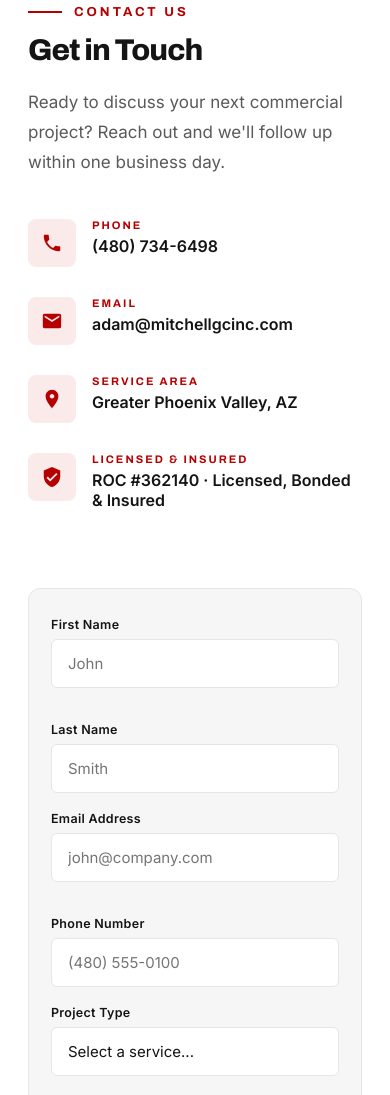
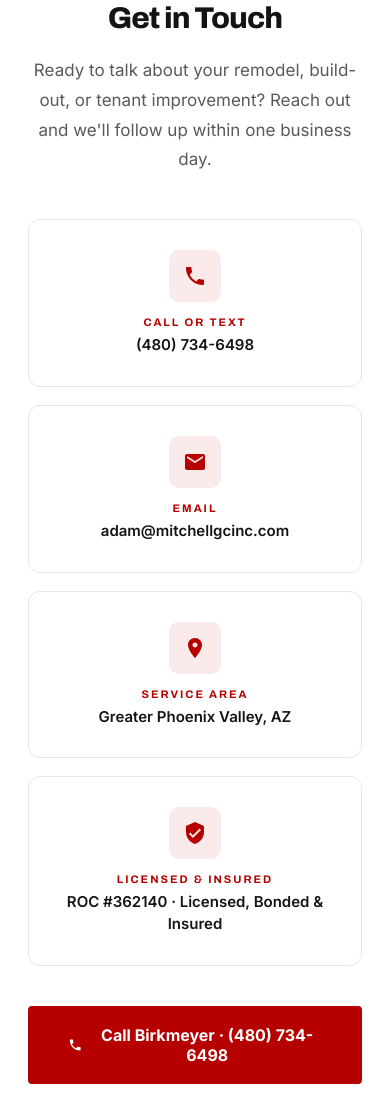
Before and after one commit to gravityanti312-crypto/birkmeyer-website, a plain HTML site: page index.html in a window 390 px wide. Shown: the part 10905-12000 px from the top of the page. Drawn offline with Linux system fonts and the light colour scheme.

Commit message:
Replace contact form with a compact "Get in Touch" info layout
Remove the message form; show phone, email, service area, and ROC license/insured
as centered cards plus a click-to-call button. Reduced section padding.

Co-Authored-By: Claude Opus 4.8 <noreply@anthropic.com>

```diff
--- a/index.html
+++ b/index.html
@@ -477,19 +477,34 @@
     .cta-sub { font-size: 17px; color: rgba(255,255,255,0.78); max-width: 540px; line-height: 1.6; }
 
     /* ── CONTACT ── */
-    #contact { padding: 110px 0; background: var(--white); }
-    .contact-grid { display: grid; grid-template-columns: 1fr 1.25fr; gap: 72px; align-items: start; }
-    .contact-detail { display: flex; align-items: flex-start; gap: 16px; margin-bottom: 30px; }
+    #contact { padding: 78px 0; background: var(--white); }
+    .contact-head { text-align: center; max-width: 620px; margin: 0 auto 44px; }
+    .contact-head .section-eyebrow { justify-content: center; }
+    .contact-head .section-eyebrow::before { display: none; }
+    .contact-head .section-desc { margin: 0 auto; }
+    .contact-cards {
+      display: grid; grid-template-columns: repeat(4, 1fr); gap: 18px;
+      max-width: 1000px; margin: 0 auto;
+    }
+    .contact-card {
+      background: var(--white); border: 1px solid var(--line); border-radius: 12px;
+      padding: 30px 20px; text-align: center;
+      display: flex; flex-direction: column; align-items: center; gap: 6px;
+      text-decoration: none; transition: transform 0.25s, box-shadow 0.25s, border-color 0.25s;
+    }
+    a.contact-card:hover { transform: translateY(-4px); box-shadow: 0 16px 36px rgba(20,20,20,0.10); border-color: var(--blue); }
     .contact-icon {
-      width: 48px; height: 48px; border-radius: 8px; background: var(--blue-pale);
-      display: flex; align-items: center; justify-content: center; flex-shrink: 0;
+      width: 52px; height: 52px; border-radius: 10px; background: var(--blue-pale);
+      display: flex; align-items: center; justify-content: center; flex-shrink: 0; margin-bottom: 8px;
     }
-    .contact-icon svg { width: 22px; height: 22px; fill: var(--blue); }
+    .contact-icon svg { width: 24px; height: 24px; fill: var(--blue); }
     .contact-detail-label {
       font-family: var(--font-head); font-weight: 700; font-size: 11px;
-      letter-spacing: 2px; text-transform: uppercase; color: var(--blue); margin-bottom: 5px;
+      letter-spacing: 2px; text-transform: uppercase; color: var(--blue);
     }
-    .contact-detail-value { font-size: 16px; color: var(--ink); font-weight: 600; }
+    .contact-detail-value { font-size: 15px; color: var(--ink); font-weight: 600; line-height: 1.45; word-break: break-word; }
+    .contact-cta { text-align: center; margin-top: 40px; }
+    .contact-cta .btn-primary { font-size: 16px; padding: 17px 38px; }
 
     .contact-form { background: var(--gray-bg); padding: 40px; border-radius: 12px; border: 1px solid var(--line); }
     .form-row { display: grid; grid-template-columns: 1fr 1fr; gap: 16px; }
@@ -676,7 +691,7 @@
       .services-grid { grid-template-columns: 1fr 1fr; }
       .work-grid { grid-template-columns: 1fr 1fr; }
       .why-grid { grid-template-columns: 1fr 1fr; }
-      .contact-grid { grid-template-columns: 1fr; gap: 48px; }
+      .contact-cards { grid-template-columns: 1fr 1fr; }
     }
     @media (max-width: 600px) {
       .hero-content { padding: 130px 24px 220px; }
@@ -687,7 +702,7 @@
       .services-grid { grid-template-columns: 1fr; }
       .work-grid { grid-template-columns: 1fr; }
       .why-grid { grid-template-columns: 1fr; }
-      .form-row { grid-template-columns: 1fr; }
+      .contact-cards { grid-template-columns: 1fr; }
       .footer-top { grid-template-columns: 1fr; gap: 36px; }
       .contact-form { padding: 28px 22px; }
       .qb-overlay { padding: 0; }
@@ -1165,93 +1180,51 @@
 <!-- CONTACT -->
 <section id="contact">
   <div class="container">
-    <div class="contact-grid">
-      <div class="contact-info reveal">
+    <div class="contact-head reveal">
       <div class="section-eyebrow">Contact Us</div>
       <h2 class="section-title">Get in Touch</h2>
-        <p class="section-desc" style="margin-bottom:42px;">Ready to discuss your next commercial project? Reach out and we'll follow up within one business day.</p>
+      <p class="section-desc">Ready to talk about your remodel, build-out, or tenant improvement? Reach out and we'll follow up within one business day.</p>
+    </div>
 
-        <div class="contact-detail">
+    <div class="contact-cards reveal">
+      <a href="tel:+14807346498" class="contact-card">
         <div class="contact-icon">
           <svg viewBox="0 0 24 24"><path d="M6.62 10.79c1.44 2.83 3.76 5.14 6.59 6.59l2.2-2.2c.27-.27.67-.36 1.02-.24 1.12.37 2.33.57 3.57.57.55 0 1 .45 1 1V20c0 .55-.45 1-1 1-9.39 0-17-7.61-17-17 0-.55.45-1 1-1h3.5c.55 0 1 .45 1 1 0 1.25.2 2.45.57 3.57.11.35.03.74-.25 1.02l-2.2 2.2z"/></svg>
         </div>
-          <div>
-            <div class="contact-detail-label">Phone</div>
-            <a class="contact-detail-value" href="tel:+14807346498" style="text-decoration:none;">(480) 734-6498</a>
-          </div>
-        </div>
+        <div class="contact-detail-label">Call or Text</div>
+        <div class="contact-detail-value">(480) 734-6498</div>
+      </a>
 
-        <div class="contact-detail">
+      <a href="mailto:adam@mitchellgcinc.com" class="contact-card">
         <div class="contact-icon">
           <svg viewBox="0 0 24 24"><path d="M20 4H4c-1.1 0-1.99.9-1.99 2L2 18c0 1.1.9 2 2 2h16c1.1 0 2-.9 2-2V6c0-1.1-.9-2-2-2zm0 4-8 5-8-5V6l8 5 8-5v2z"/></svg>
         </div>
-          <div>
         <div class="contact-detail-label">Email</div>
-            <a class="contact-detail-value" href="mailto:adam@mitchellgcinc.com" style="text-decoration:none;">adam@mitchellgcinc.com</a>
-          </div>
-        </div>
+        <div class="contact-detail-value">adam@mitchellgcinc.com</div>
+      </a>
 
-        <div class="contact-detail">
+      <div class="contact-card">
         <div class="contact-icon">
           <svg viewBox="0 0 24 24"><path d="M12 2C8.13 2 5 5.13 5 9c0 5.25 7 13 7 13s7-7.75 7-13c0-3.87-3.13-7-7-7zm0 9.5c-1.38 0-2.5-1.12-2.5-2.5s1.12-2.5 2.5-2.5 2.5 1.12 2.5 2.5-1.12 2.5-2.5 2.5z"/></svg>
         </div>
-          <div>
         <div class="contact-detail-label">Service Area</div>
         <div class="contact-detail-value">Greater Phoenix Valley, AZ</div>
       </div>
-        </div>
 
-        <div class="contact-detail">
+      <div class="contact-card">
         <div class="contact-icon">
           <svg viewBox="0 0 24 24"><path d="M12 1 3 5v6c0 5.55 3.84 10.74 9 12 5.16-1.26 9-6.45 9-12V5l-9-4zm-2 16-4-4 1.41-1.41L10 14.17l6.59-6.59L18 9l-8 8z"/></svg>
         </div>
-          <div>
         <div class="contact-detail-label">Licensed &amp; Insured</div>
         <div class="contact-detail-value">ROC #362140 · Licensed, Bonded &amp; Insured</div>
       </div>
     </div>
-      </div>
 
-      <div class="contact-form reveal">
-        <form onsubmit="handleSubmit(event)">
-          <div class="form-row">
-            <div class="form-group">
-              <label for="fname">First Name</label>
-              <input type="text" id="fname" name="fname" placeholder="John" required />
-            </div>
-            <div class="form-group">
-              <label for="lname">Last Name</label>
-              <input type="text" id="lname" name="lname" placeholder="Smith" required />
-            </div>
-          </div>
-          <div class="form-row">
-            <div class="form-group">
-              <label for="email">Email Address</label>
-              <input type="email" id="email" name="email" placeholder="john@company.com" required />
-            </div>
-            <div class="form-group">
-              <label for="phone">Phone Number</label>
-              <input type="tel" id="phone" name="phone" placeholder="(480) 555-0100" />
-            </div>
-          </div>
-          <div class="form-group">
-            <label for="service">Project Type</label>
-            <select id="service" name="service">
-              <option value="">Select a service...</option>
-              <option>Restaurant / QSR Build-Out</option>
-              <option>Retail Remodel</option>
-              <option>Tenant Improvement</option>
-              <option>Landlord Coordination</option>
-              <option>Other / General Inquiry</option>
-            </select>
-          </div>
-          <div class="form-group">
-            <label for="message">Project Details</label>
-            <textarea id="message" name="message" placeholder="Tell us about your project — scope, timeline, location, etc."></textarea>
-          </div>
-          <button type="submit" class="form-submit">Send Message</button>
-        </form>
-      </div>
+    <div class="contact-cta reveal">
+      <a href="tel:+14807346498" class="btn-primary">
+        <svg viewBox="0 0 24 24"><path d="M6.62 10.79c1.44 2.83 3.76 5.14 6.59 6.59l2.2-2.2c.27-.27.67-.36 1.02-.24 1.12.37 2.33.57 3.57.57.55 0 1 .45 1 1V20c0 .55-.45 1-1 1-9.39 0-17-7.61-17-17 0-.55.45-1 1-1h3.5c.55 0 1 .45 1 1 0 1.25.2 2.45.57 3.57.11.35.03.74-.25 1.02l-2.2 2.2z"/></svg>
+        Call Birkmeyer · (480) 734-6498
+      </a>
     </div>
   </div>
 </section>
```
Lines whose indentation alone changed are shown as unchanged.
